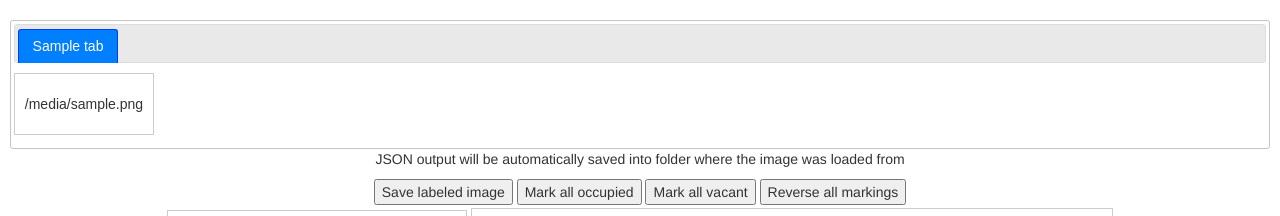
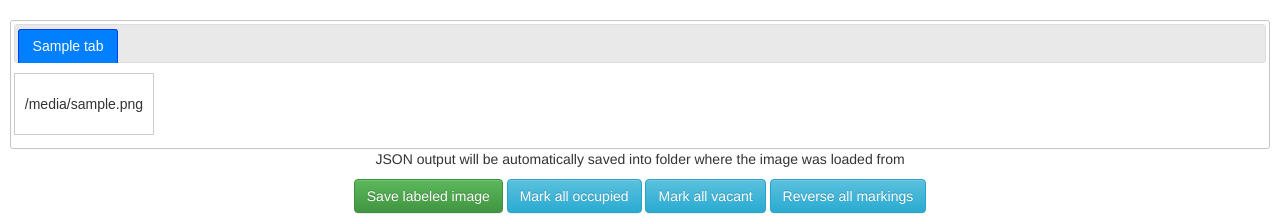
Before and after one commit to NaiveNeuron/PKSpace, a Flask app: template configapp/templates/labeler.html in a window 1280 px wide. Shown: the part 52-268 px from the top of the page. Run offline with Flask 2, Linux system fonts and the light colour scheme; the template is opened without the code that fills it: most values are stand-ins (such as "Sample title", 1, 10 or a date in 2020); parts of the project's set-up code (start-up, migrations or seed data) failed here and were passed over; some libraries are stand-ins or nearby versions.

Commit message:
bootstrap buttons
Signed-off-by: Adrian Matejov <a.matejov@centrum.sk>

```diff
--- a/configapp/static/css/styles.css
+++ b/configapp/static/css/styles.css
@@ -1,37 +1,6 @@
 body > #masker > div {
     margin-top: 10px;
 }
-
-.btn {
-    cursor: pointer;
-    background-color: #53BDFF;
-    border: 1px solid #4A6DD3;
-    color: white;
-    border-radius: 4px 4px 4px 4px;
-    -moz-border-radius: 4px 4px 4px 4px;
-    -webkit-border-radius: 4px 4px 4px 4px;
-    padding: 3px 5px 3px 5px;
-}
-.btn:hover {
-    background-color: #4A42DE;
-}
-.btn-save {
-    background-color: #32C31D;
-    color: black;
-}
-.btn-save:hover {
-    background-color: #238829;
-}
-.btn-undo {
-    background-color: #FF3F22;
-}
-.btn-undo:hover {
-    background-color: #FF1504;
-}
-.btn-change.down {
-    background-color: red;
-}
-
 
 /* mask creator */
 #masker {
--- a/configapp/static/js/labeler.js
+++ b/configapp/static/js/labeler.js
@@ -124,6 +124,9 @@ Labeler.prototype.load_polygons = function(obj) {
 }
 
 Labeler.prototype.save = function(saveurl) {
+    if (this.polygons.length == 0)
+        return;
+
     var imagejson = {'spots': []};
 
     for (var i = 0; i < this.polygons.length; i++) {
--- a/configapp/templates/labeler.html
+++ b/configapp/templates/labeler.html
@@ -76,10 +76,10 @@
   <div id="labeler-header">
     <p>JSON output will be automatically saved into folder where the image
        was loaded from</p>
-    <button id="savelabel">Save labeled image</button>
-    <button id="markall-occupied">Mark all occupied</button>
-    <button id="markall-vacant">Mark all vacant</button>
-    <button id="markall-reverse">Reverse all markings</button>
+    <button id="savelabel" class="btn btn-success">Save labeled image</button>
+    <button id="markall-occupied" class="btn btn-info">Mark all occupied</button>
+    <button id="markall-vacant" class="btn btn-info">Mark all vacant</button>
+    <button id="markall-reverse" class="btn btn-info">Reverse all markings</button>
   </div>
 
   <div id="labeler-container">
```
Also changed, not shown: configapp/templates/marker.html (+10 -9 lines).
